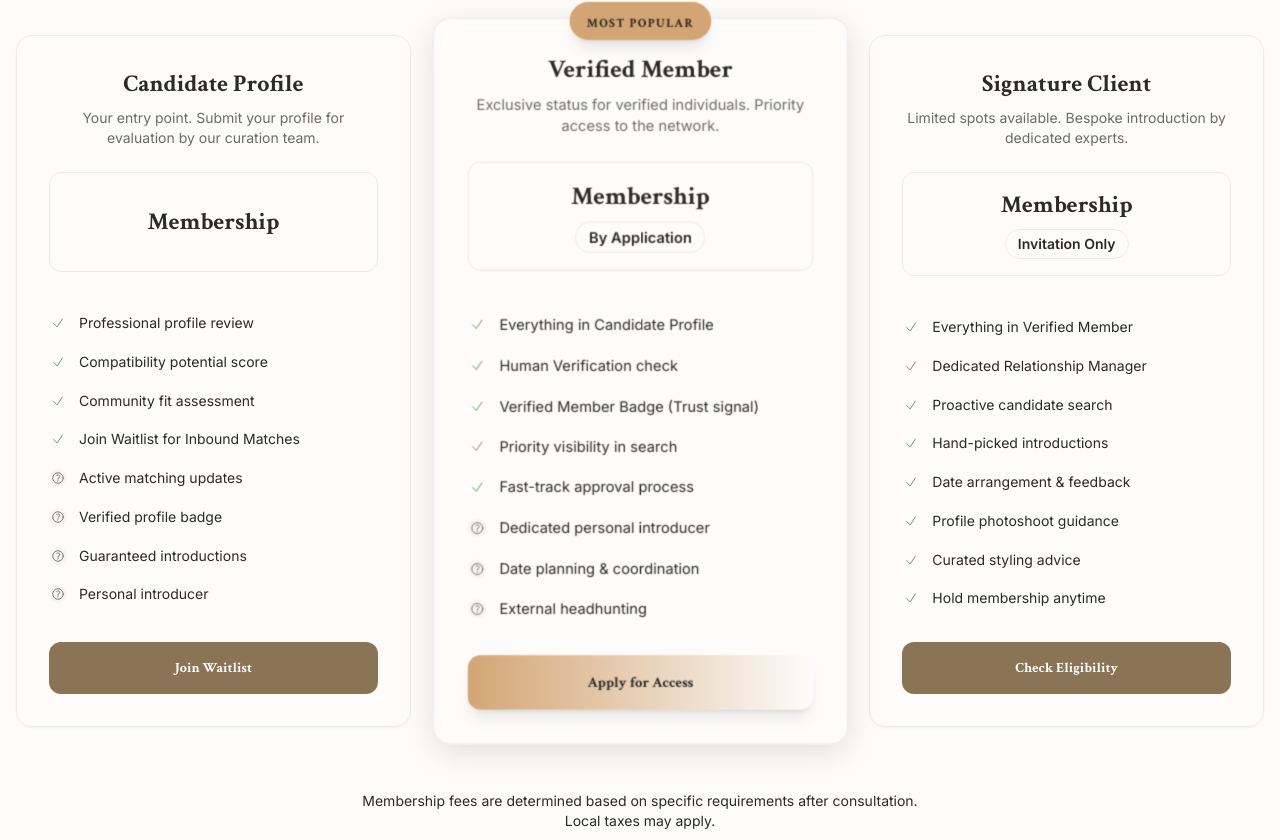
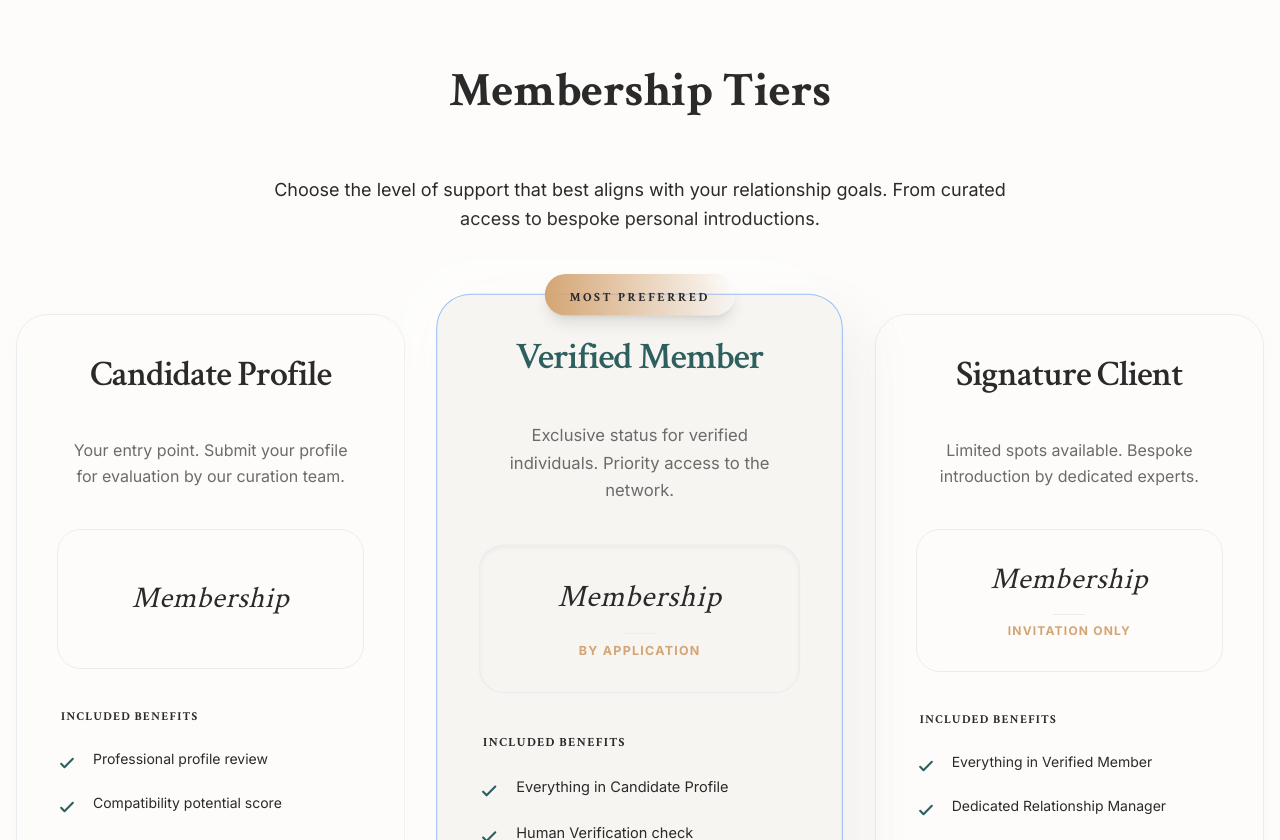
Before and after one commit to Leeshwaan04/freezmelanding, a Next.js app: page /membership in a window 1280 px wide. Shown: the part 820-1660 px from the top of the page. Built offline with nearby package versions, Linux system fonts and the light colour scheme.

Commit message:
Design(membership): Improvise pricing cards with premium aesthetics

```diff
--- a/src/app/membership/components/PricingCard.tsx
+++ b/src/app/membership/components/PricingCard.tsx
@@ -31,52 +31,81 @@ const PricingCard: React.FC<PricingCardProps> = ({
 }) => {
   return (
     <div
-      className={`relative flex flex-col h-full rounded-2xl p-8 transition-all duration-300 ${isPopular
-        ? 'bg-card/80 backdrop-blur-md border border-accent/30 shadow-[0_8px_30px_rgb(0,0,0,0.12)] shadow-accent/5 scale-100 lg:scale-105 z-10'
-        : 'bg-card/50 backdrop-blur-sm border border-border/50 shadow-sm hover:shadow-lg hover:border-accent/20 z-0'
+      className={`group relative flex flex-col h-full rounded-[2rem] p-8 md:p-10 transition-all duration-500 ease-out ${isPopular
+        ? 'bg-card border-none shadow-[20px_20px_60px_rgba(0,0,0,0.05),-20px_-20px_60px_rgba(255,255,255,0.8)] scale-100 lg:scale-[1.04] z-10 ring-1 ring-accent/20'
+        : 'bg-background/40 backdrop-blur-md border border-border/40 shadow-[0_4px_20px_rgba(0,0,0,0.02)] hover:shadow-[0_20px_40px_rgba(0,0,0,0.06)] hover:border-accent/10 z-0'
         } ${className}`}
     >
+      {/* Decorative Gradient Glow for Popular card */}
       {isPopular && (
-        <div className="absolute -top-4 left-1/2 -translate-x-1/2 px-4 py-1.5 bg-accent text-accent-foreground rounded-full shadow-lg shadow-accent/20">
-          <span className="font-headline text-xs font-bold uppercase tracking-widest whitespace-nowrap">
-            Most Popular
+        <div className="absolute -inset-0.5 bg-gradient-to-br from-accent/20 via-transparent to-primary/10 rounded-[2rem] blur opacity-60 pointer-events-none" />
+      )}
+
+      {isPopular && (
+        <div className="absolute -top-5 left-1/2 -translate-x-1/2 px-6 py-2 bg-gradient-to-r from-accent to-accent/80 text-accent-foreground rounded-full shadow-lg shadow-accent/20 z-20">
+          <span className="font-headline text-[10px] sm:text-xs font-bold uppercase tracking-[0.2em] whitespace-nowrap">
+            Most Preferred
           </span>
         </div>
       )}
 
-      <div className="text-center mb-8">
-        <h3 className={`font-headline text-2xl font-bold mb-2 ${isPopular ? 'text-foreground' : 'text-foreground/80'}`}>
+      <div className="relative z-10 text-center mb-10">
+        <h3 className={`font-headline text-3xl md:text-4xl font-semibold mb-4 tracking-tight ${isPopular ? 'text-primary' : 'text-foreground/90'}`}>
           {title}
         </h3>
-        <p className="font-body text-sm text-muted-foreground min-h-[40px] mb-6">{description}</p>
 
-        <div className="flex flex-col items-center justify-center p-4 rounded-xl bg-muted/30 border border-border/30 mb-2 min-h-[100px]">
+        <div className="w-12 h-0.5 bg-accent/30 mx-auto mb-6 rounded-full group-hover:w-20 transition-all duration-500" />
+
+        <p className="font-body text-base text-muted-foreground leading-relaxed min-h-[48px] px-2">{description}</p>
+      </div>
+
+      <div className="relative z-10 flex flex-col items-center justify-center mb-10">
+        <div className={`w-full p-8 rounded-3xl border transition-all duration-500 flex flex-col items-center justify-center min-h-[140px] ${isPopular
+            ? 'bg-primary/5 border-primary/10 shadow-inner'
+            : 'bg-muted/20 border-border/30'
+          }`}>
           {price ? (
-            <span className="font-headline text-4xl md:text-5xl font-bold text-foreground">{price}</span>
+            <div className="flex items-baseline gap-1">
+              <span className="font-headline text-5xl md:text-6xl font-bold text-primary">{price}</span>
+            </div>
           ) : (
-            <span className="font-headline text-2xl font-bold text-foreground/80">Membership</span>
+            <span className="font-headline text-2xl md:text-3xl font-medium tracking-wide text-foreground/70 italic">Membership</span>
           )}
 
           {priceLabel && (
-            <span className="inline-block mt-2 font-body text-sm font-semibold text-accent-foreground px-3 py-1 bg-accent/10 rounded-full border border-accent/20">
+            <div className="mt-4 flex flex-col items-center gap-2">
+              <div className="h-px w-8 bg-border" />
+              <span className="font-body text-xs font-bold uppercase tracking-widest text-accent text-center">
                 {priceLabel}
               </span>
+            </div>
           )}
         </div>
       </div>
 
-      <ul className="space-y-4 mb-8 flex-grow">
+      <div className="relative z-10 flex-grow mb-10">
+        <h4 className="font-headline text-xs uppercase tracking-widest text-muted-foreground/60 mb-6 font-bold px-1">Included Benefits</h4>
+        <ul className="space-y-5">
           {features.map((feature, index) => (
-          <li key={index} className="flex items-start gap-3">
-            <div className={`mt-0.5 rounded-full p-0.5 ${feature.included ? 'bg-success/10' : 'bg-muted'}`}>
-              <Icon
-                name={feature.included ? 'CheckIcon' : 'XIcon'}
-                size={14}
-                className={feature.included ? 'text-success' : 'text-muted-foreground'}
-              />
+            <li key={index} className="flex items-start gap-4 group/item">
+              <div className={`mt-1 flex-shrink-0 transition-all duration-300 ${feature.included
+                  ? 'text-primary'
+                  : 'text-muted-foreground/30'
+                }`}>
+                {feature.included ? (
+                  <svg className="w-5 h-5" fill="none" stroke="currentColor" viewBox="0 0 24 24">
+                    <path strokeLinecap="round" strokeLinejoin="round" strokeWidth="2.5" d="M5 13l4 4L19 7" />
+                  </svg>
+                ) : (
+                  <svg className="w-5 h-5 scale-75" fill="none" stroke="currentColor" viewBox="0 0 24 24">
+                    <path strokeLinecap="round" strokeLinejoin="round" strokeWidth="2" d="M18 12H6" />
+                  </svg>
+                )}
               </div>
               <span
-              className={`font-body text-sm leading-relaxed ${feature.included ? 'text-foreground/90' : 'text-muted-foreground/70'
+                className={`font-body text-sm leading-snug transition-colors duration-300 ${feature.included
+                    ? 'text-foreground/80 group-hover/item:text-foreground'
+                    : 'text-muted-foreground/50'
                   }`}
               >
                 {feature.text}
@@ -84,16 +113,29 @@ const PricingCard: React.FC<PricingCardProps> = ({
             </li>
           ))}
         </ul>
+      </div>
 
+      <div className="relative z-10 pt-4">
         <a
           href={ctaLink}
-        className={`block w-full py-4 px-6 rounded-xl text-center font-headline text-sm font-bold transition-all duration-200 ${isPopular
-          ? 'bg-gradient-to-r from-accent to-accent/90 text-accent-foreground shadow-lg shadow-accent/20 hover:shadow-xl hover:shadow-accent/30 hover:-translate-y-0.5'
-          : 'bg-secondary text-secondary-foreground hover:bg-secondary/80 hover:shadow-md hover:-translate-y-0.5'
+          className={`group/btn relative flex items-center justify-center w-full py-5 px-8 rounded-2xl overflow-hidden transition-all duration-500 ${isPopular
+            ? 'bg-primary text-primary-foreground shadow-xl shadow-primary/20 hover:shadow-2xl hover:shadow-primary/30 hover:-translate-y-1'
+            : 'bg-foreground/5 text-foreground hover:bg-foreground/10 hover:-translate-y-1'
             }`}
         >
+          {/* Shimmer Effect */}
+          {isPopular && (
+            <div className="absolute inset-0 w-1/2 h-full bg-gradient-to-r from-transparent via-white/10 to-transparent -skew-x-[30deg] -translate-x-full group-hover/btn:animate-shimmer" />
+          )}
+
+          <span className="relative font-headline text-lg font-semibold tracking-wide">
             {ctaText}
+          </span>
+
+          <Icon name="ArrowRightIcon" size={20} className={`ml-2 transform transition-transform duration-300 group-hover/btn:translate-x-1 ${isPopular ? 'text-white/80' : 'text-foreground/40'
+            }`} />
         </a>
+      </div>
     </div>
   );
 };
--- a/src/app/membership/components/PricingInteractive.tsx
+++ b/src/app/membership/components/PricingInteractive.tsx
@@ -1,6 +1,7 @@
 'use client';
 
 import React, { useEffect, useState } from 'react';
+import Icon from '@/components/ui/AppIcon';
 import PricingHero from './PricingHero';
 import PricingCard from './PricingCard';
 import ValueProposition from './ValueProposition';
@@ -111,15 +112,25 @@ const PricingInteractive: React.FC = () => {
       <PricingHero />
 
       {/* Pricing Cards Section */}
-      <section className="relative py-16 md:py-24 bg-background overflow-hidden">
-        {/* Background Decorations */}
+      <section className="relative py-24 md:py-32 bg-background overflow-hidden">
+        {/* Refined Background Decorations */}
         <div className="absolute top-0 left-0 w-full h-full overflow-hidden pointer-events-none">
-          <div className="absolute top-[10%] -left-[10%] w-[500px] h-[500px] bg-primary/5 rounded-full blur-[120px]" />
-          <div className="absolute bottom-[10%] -right-[10%] w-[500px] h-[500px] bg-accent/5 rounded-full blur-[120px]" />
+          <div className="absolute top-[-5%] left-[-5%] w-[600px] h-[600px] bg-primary/[0.03] rounded-full blur-[120px] animate-pulse" />
+          <div className="absolute bottom-[-5%] right-[-5%] w-[600px] h-[600px] bg-accent/[0.03] rounded-full blur-[120px] animate-pulse" style={{ animationDelay: '2s' }} />
         </div>
 
         <div className="container mx-auto px-4 relative z-10">
-          <div className="grid grid-cols-1 md:grid-cols-2 lg:grid-cols-3 gap-6 lg:gap-8 max-w-7xl mx-auto items-stretch">
+          <div className="text-center max-w-3xl mx-auto mb-20">
+            <h2 className="font-headline text-4xl md:text-5xl font-bold text-foreground mb-6">
+              Membership Tiers
+            </h2>
+            <div className="h-1 w-20 bg-accent/40 mx-auto mb-8 rounded-full" />
+            <p className="font-body text-lg text-muted-foreground/80 leading-relaxed">
+              Choose the level of support that best aligns with your relationship goals. From curated access to bespoke personal introductions.
+            </p>
+          </div>
+
+          <div className="grid grid-cols-1 md:grid-cols-2 lg:grid-cols-3 gap-8 lg:gap-10 max-w-7xl mx-auto items-stretch">
             {pricingTiers.map((tier, index) => (
               <PricingCard
                 key={index}
@@ -135,12 +146,13 @@ const PricingInteractive: React.FC = () => {
             ))}
           </div>
 
-          <div className="mt-16 text-center">
-            <p className="font-body text-sm text-muted-foreground/60 max-w-2xl mx-auto">
-              Membership fees are determined based on specific requirements after consultation.
-              <br />
-              Local taxes may apply.
-            </p>
+          <div className="mt-20 text-center">
+            <div className="inline-flex flex-col md:flex-row items-center gap-4 px-8 py-4 rounded-2xl bg-muted/30 border border-border/40">
+              <Icon name="InformationCircleIcon" size={20} className="text-accent" />
+              <p className="font-body text-sm text-muted-foreground/70">
+                Membership fees are determined based on specific requirements after consultation. Local taxes may apply.
+              </p>
+            </div>
           </div>
         </div>
       </section>
```
Lines whose indentation alone changed are shown as unchanged.
